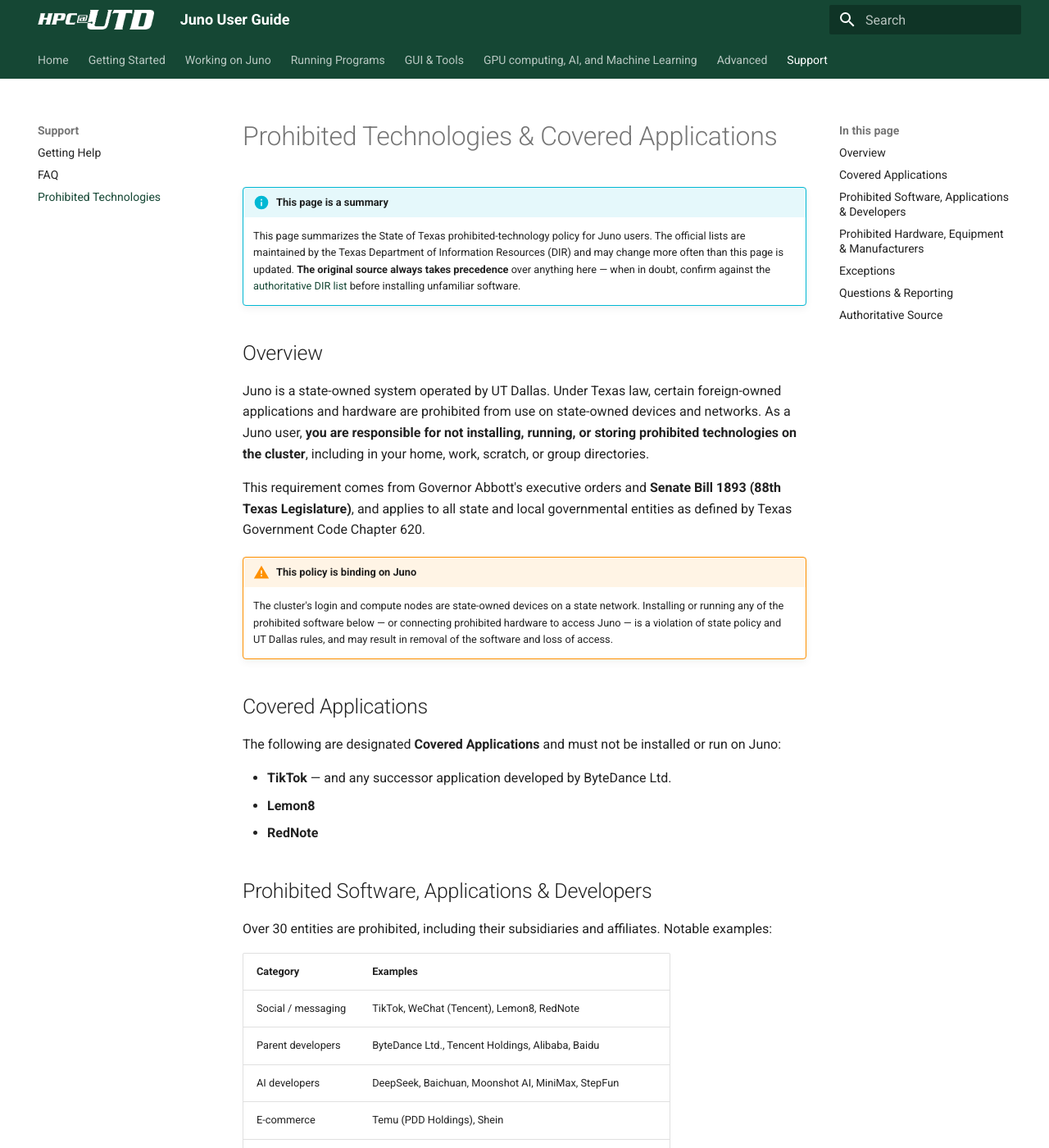
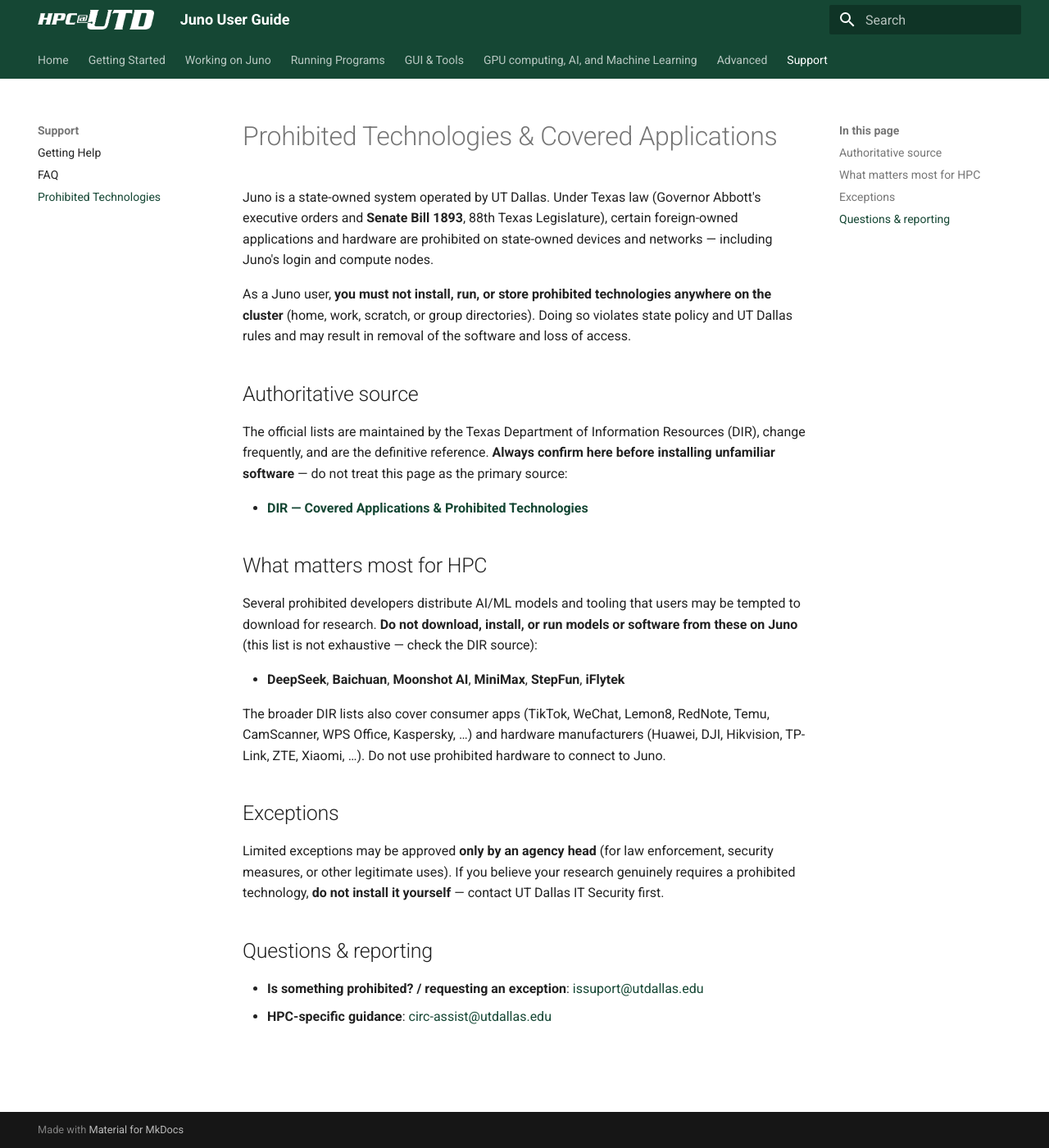
Before and after one commit to utdal/Juno-user-guide, an MkDocs documentation site: the page built from docs/support/prohibited-technologies.md, in a window 1280 px wide and 1400 px high. Shown: the whole window at 82% size. Built offline with MkDocs 1.6.1 and Material for MkDocs 9.7.7, drawn with Linux system fonts in a browser that asks for light colours; some of the changed text lies outside the part shown.

Commit message:
DIR edits

```diff
--- a/docs/support/prohibited-technologies.md
+++ b/docs/support/prohibited-technologies.md
@@ -1,79 +1,28 @@
 # Prohibited Technologies & Covered Applications
 
-!!! info "This page is a summary"
-    This page summarizes the State of Texas prohibited-technology policy for Juno users.
-    The official lists are maintained by the Texas Department of Information Resources
-    (DIR) and may change more often than this page is updated. **The original source
-    always takes precedence** over anything here — when in doubt, confirm against the
-    [authoritative DIR list](#authoritative-source) before installing unfamiliar software.
+Juno is a state-owned system operated by UT Dallas. Under Texas law (Governor Abbott's executive orders and **Senate Bill 1893**, 88th Texas Legislature), certain foreign-owned applications and hardware are prohibited on state-owned devices and networks — including Juno's login and compute nodes.
 
-## Overview
+As a Juno user, **you must not install, run, or store prohibited technologies anywhere on the cluster** (home, work, scratch, or group directories). Doing so violates state policy and UT Dallas rules and may result in removal of the software and loss of access.
 
-Juno is a state-owned system operated by UT Dallas. Under Texas law, certain foreign-owned applications and hardware are prohibited from use on state-owned devices and networks. As a Juno user, **you are responsible for not installing, running, or storing prohibited technologies on the cluster**, including in your home, work, scratch, or group directories.
+## Authoritative source
 
-This requirement comes from Governor Abbott's executive orders and **Senate Bill 1893 (88th Texas Legislature)**, and applies to all state and local governmental entities as defined by Texas Government Code Chapter 620.
+The official lists are maintained by the Texas Department of Information Resources (DIR), change frequently, and are the definitive reference. **Always confirm here before installing unfamiliar software** — do not treat this page as the primary source:
 
-!!! warning "This policy is binding on Juno"
+- **[DIR — Covered Applications & Prohibited Technologies](https://dir.texas.gov/information-security/covered-applications-and-prohibited-technologies)**
 
-    The cluster's login and compute nodes are state-owned devices on a state network. Installing or running any of the prohibited software below — or connecting prohibited hardware to access Juno — is a violation of state policy and UT Dallas rules, and may result in removal of the software and loss of access.
+## What matters most for HPC
 
-## Covered Applications
+Several prohibited developers distribute AI/ML models and tooling that users may be tempted to download for research. **Do not download, install, or run models or software from these on Juno** (this list is not exhaustive — check the DIR source):
 
-The following are designated **Covered Applications** and must not be installed or run on Juno:
+- **DeepSeek**, **Baichuan**, **Moonshot AI**, **MiniMax**, **StepFun**, **iFlytek**
 
-- **TikTok** — and any successor application developed by ByteDance Ltd.
-- **Lemon8**
-- **RedNote**
-
-## Prohibited Software, Applications & Developers
-
-Over 30 entities are prohibited, including their subsidiaries and affiliates. Notable examples:
-
-| Category | Examples |
-|----------|----------|
-| Social / messaging | TikTok, WeChat (Tencent), Lemon8, RedNote |
-| Parent developers | ByteDance Ltd., Tencent Holdings, Alibaba, Baidu |
-| AI developers | DeepSeek, Baichuan, Moonshot AI, MiniMax, StepFun |
-| E-commerce | Temu (PDD Holdings), Shein |
-| Financial apps | Alipay, QQ Wallet, Moomoo, WeBull, Tiger Brokers |
-| Other software | CamScanner, iFlytek, Kaspersky, SHAREit, WPS Office, Xiaomi |
-
-!!! note "Relevant to HPC workloads"
-
-    Some prohibited developers — such as **DeepSeek**, **Baichuan**, **Moonshot AI**, **MiniMax**, and **iFlytek** — distribute AI/ML models and tooling. Do not download, install, or run these models or their software on Juno, even for research, unless an approved exception is in place (see below).
-
-## Prohibited Hardware, Equipment & Manufacturers
-
-Restricted manufacturers (including subsidiaries and affiliates) include:
-
-- **Huawei Technologies**
-- **DJI** (drones)
-- **Hikvision**, **Dahua Technology** (cameras/surveillance)
-- **TP-Link**, **ZTE Corporation** (networking)
-- **Xiaomi**, **TCL Technology**, **Hisense**
-- **CATL** (batteries), **Hytera** (telecommunications)
-
-Do not use prohibited hardware to connect to or access Juno from state-managed devices or networks.
+The broader DIR lists also cover consumer apps (TikTok, WeChat, Lemon8, RedNote, Temu, CamScanner, WPS Office, Kaspersky, …) and hardware manufacturers (Huawei, DJI, Hikvision, TP-Link, ZTE, Xiaomi, …). Do not use prohibited hardware to connect to Juno.
 
 ## Exceptions
 
-Limited exceptions may be approved **only by an agency head** (this authority cannot be delegated) for:
+Limited exceptions may be approved **only by an agency head** (for law enforcement, security measures, or other legitimate uses). If you believe your research genuinely requires a prohibited technology, **do not install it yourself** — contact UT Dallas IT Security first.
 
-- Law enforcement investigations
-- Developing or implementing information security measures
-- Other legitimate uses
+## Questions & reporting
 
-Approved exceptions must be reported to the Office of the Governor and the Texas Department of Information Resources (DIR). If you believe your research genuinely requires a prohibited technology, **do not install it yourself** — contact UT Dallas IT Security first to determine whether a documented exception is possible.
-
-## Questions & Reporting
-
-- **Whether something is prohibited / requesting an exception**: [issuport@utdallas.edu](mailto:issuport@utdallas.edu)
+- **Is something prohibited? / requesting an exception**: [issuport@utdallas.edu](mailto:issuport@utdallas.edu)
 - **HPC-specific guidance**: [circ-assist@utdallas.edu](mailto:circ-assist@utdallas.edu)
-
-## Authoritative Source
-
-The official, continually updated lists are maintained by the Texas Department of Information Resources. Always confirm against the source before installing unfamiliar software:
-
-- **DIR — Covered Applications & Prohibited Technologies**: [dir.texas.gov/information-security/covered-applications-and-prohibited-technologies](https://dir.texas.gov/information-security/covered-applications-and-prohibited-technologies)
-
-*Lists summarized here reflect DIR updates as of February 2026 and are subject to change. The DIR page is authoritative.*
```
